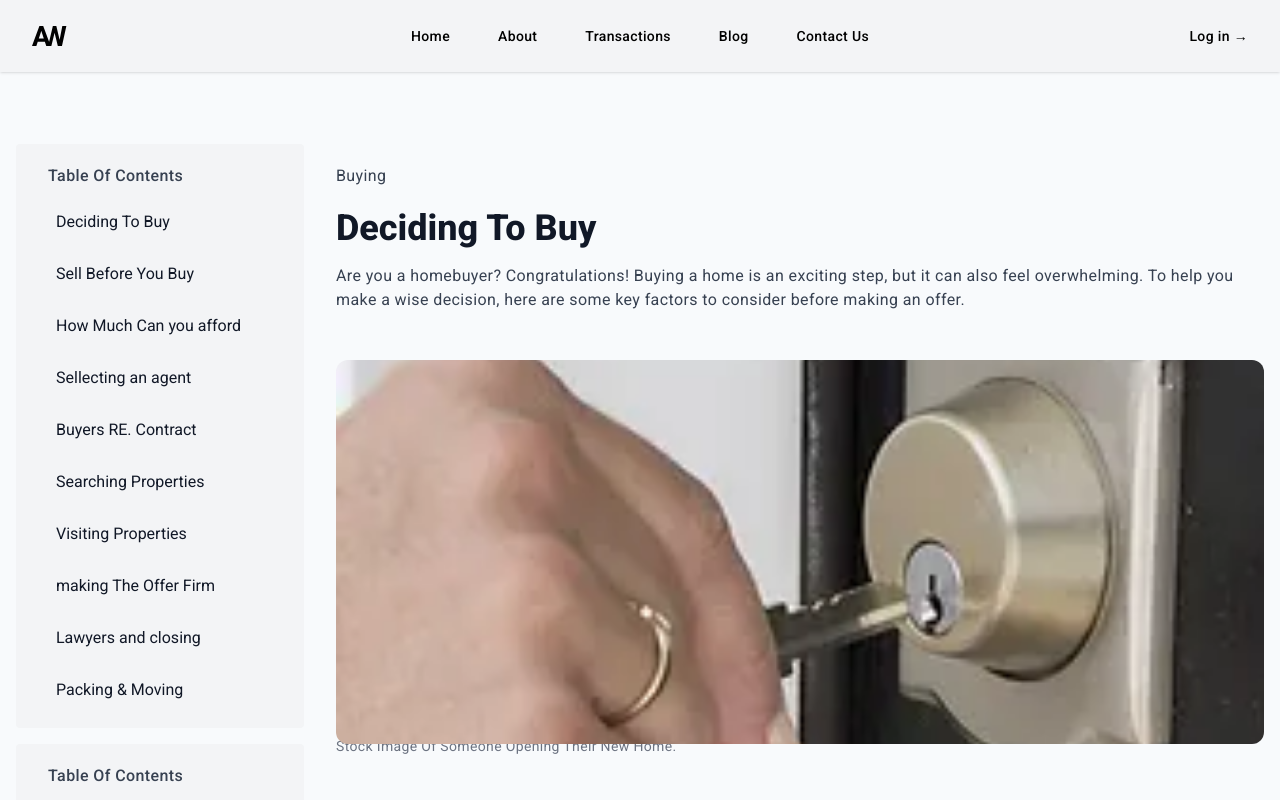
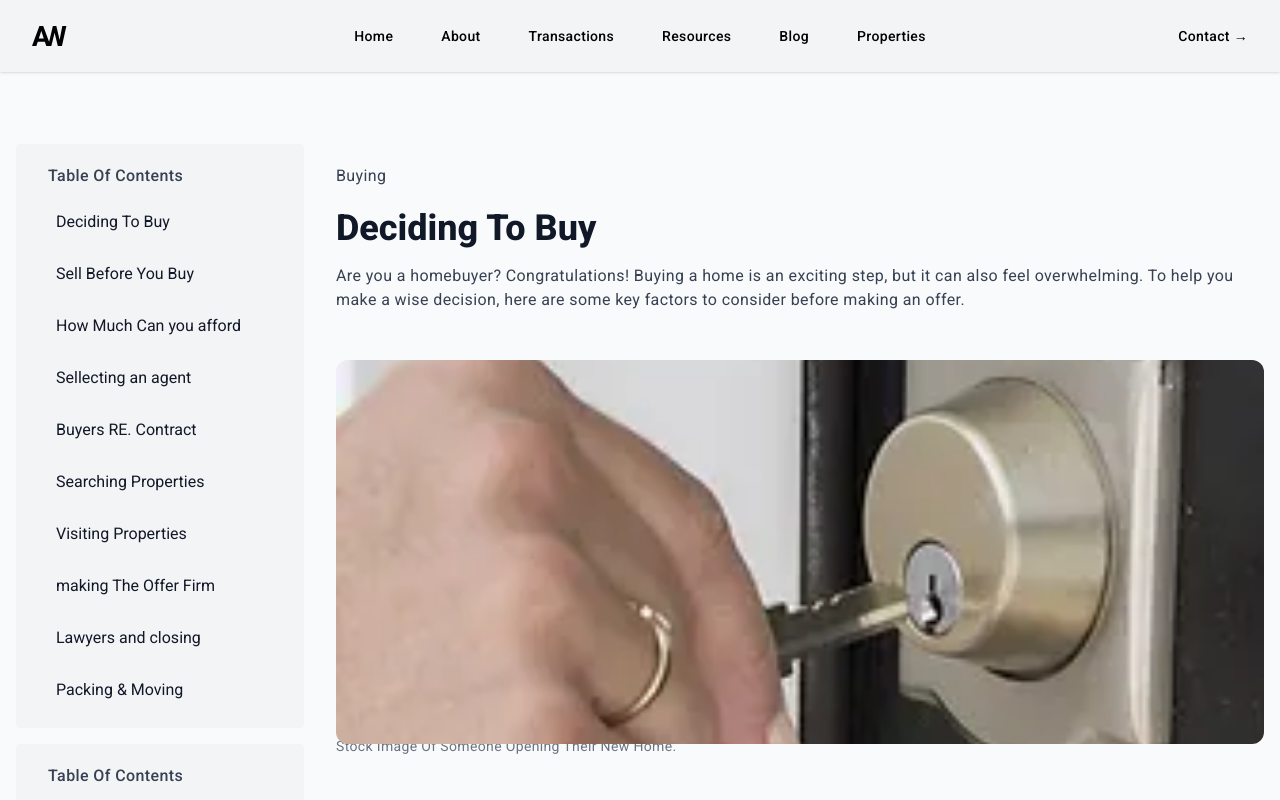
Before and after one commit to iamwillcode/agentwebb, a Next.js app: page /transactions in a window 1280 px wide. Shown: the top 800 px of the page. Built offline with nearby package versions, Linux system fonts and the light colour scheme.

Commit message:
updated header links and removed uncessary comma

```diff
--- a/components/Header.tsx
+++ b/components/Header.tsx
@@ -7,8 +7,9 @@ const navigation = [
   { name: 'Home', href: '/' },
   { name: 'About', href: '/about' },
   { name: 'Transactions', href: "/transactions" },
+  { name: 'Resources', href: "/resources" },
   { name: 'Blog', href: '#' },
-  { name: 'Contact Us', href: '#' },
+  { name: 'Properties', href: '#' },
 ]
 
 export default function Header() {
@@ -18,7 +19,7 @@ export default function Header() {
       <nav className="flex items-center justify-between p-6 mx-auto max-w-7xl lg:px-8" aria-label="Global">
         <div className="flex lg:flex-1">
           <Link href="/" className="-m-1.5 p-1.5">
-            <span className="sr-only">Your Company</span>
+            <span className="sr-only">AgentWebb</span>
             <Logo classNames="fill-current text-black" />
           </Link>
         </div>
@@ -40,9 +41,9 @@ export default function Header() {
           ))}
         </div>
         <div className="hidden lg:flex lg:flex-1 lg:justify-end">
-          <a href="#" className="font-medium body-medium">
-            Log in <span aria-hidden="true">&rarr;</span>
-          </a>
+          <Link href="/contact" className="font-medium body-medium">
+            Contact <span aria-hidden="true">&rarr;</span>
+          </Link>
         </div>
       </nav>
       <Dialog as="div" className="lg:hidden" open={mobileMenuOpen} onClose={setMobileMenuOpen}>
@@ -76,12 +77,12 @@ export default function Header() {
                 ))}
               </div>
               <div className="py-6">
-                <a
+                <Link
                   href="#"
                   className="-mx-3 block rounded-lg px-3 py-2.5 text-base font-semibold leading-7 text-gray-900 hover:bg-gray-50"
                 >
-                  Log in
-                </a>
+                  Contact
+                </Link>
               </div>
             </div>
           </div>
--- a/pages/transactions.tsx
+++ b/pages/transactions.tsx
@@ -273,7 +273,7 @@ function SignUpToProgram() {
       <div className="px-6 py-24 sm:px-6 sm:py-32 lg:px-8">
         <div className="max-w-2xl mx-auto space-y-4 text-center">
           <h2 className="headline-medium">
-            "Ready to take the next step in your home buying journey?!
+            Ready to take the next step in your home buying journey?!
           </h2>
           <p className="max-w-xl mx-auto body-large">
             Contact us today to speak with one of our experienced real estate
```
